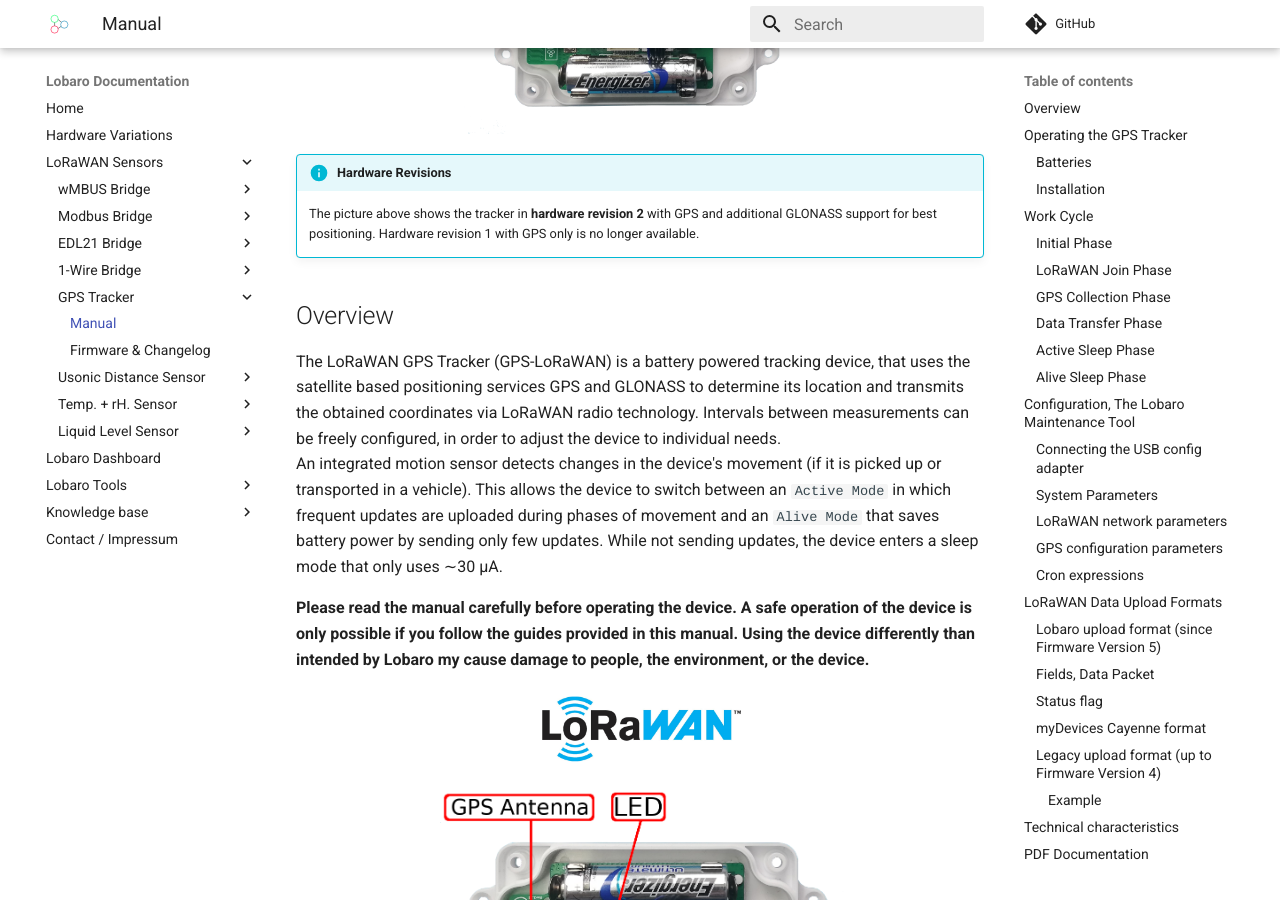
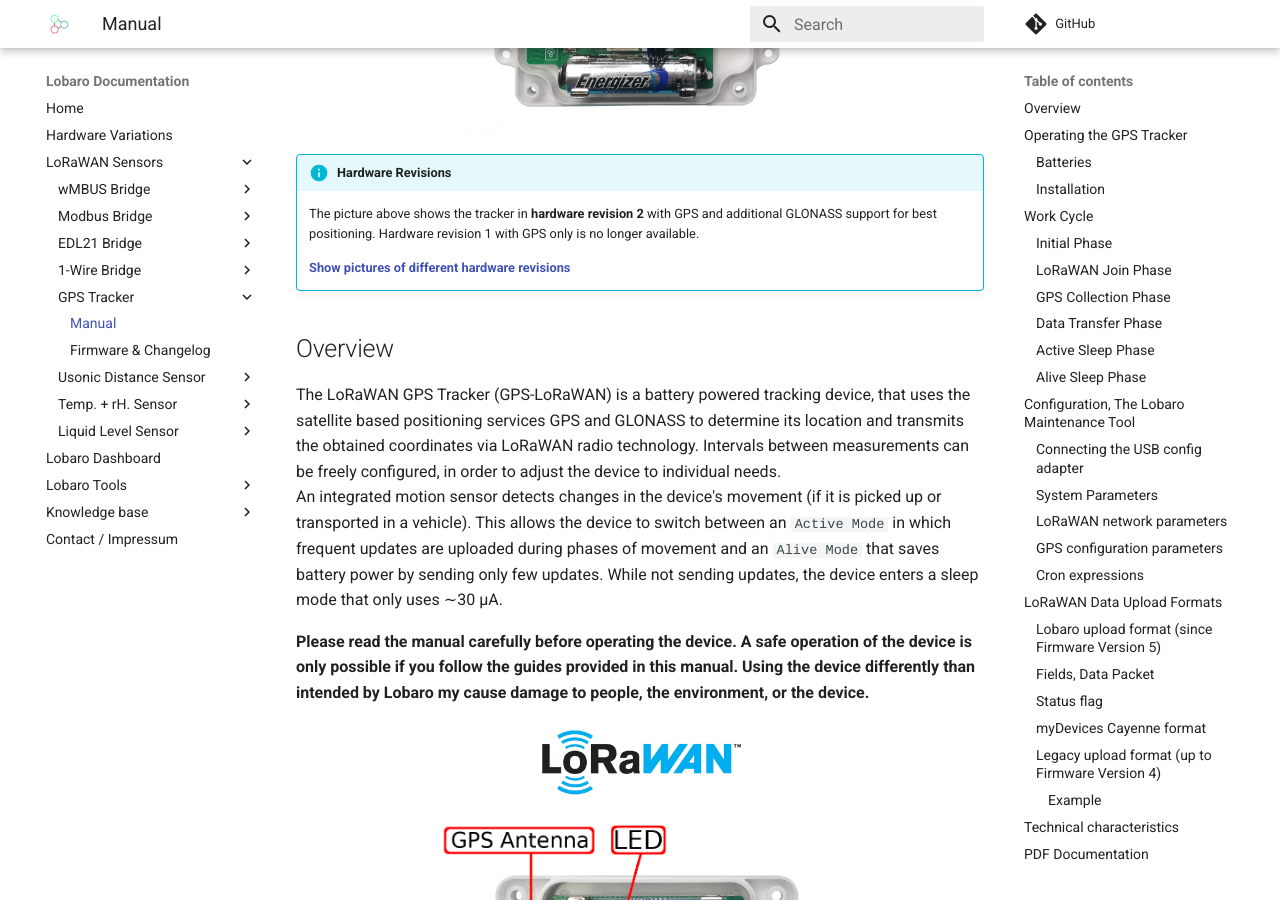
Before and after one commit to Lobaro/docs, an MkDocs documentation site: the page built from docs/lorawan-sensors/gps-lorawan/index.md, in a window 1280 px wide and 900 px high, scrolled down 446 px. Built offline with MkDocs 1.6.1 and Material for MkDocs 9.7.7, drawn with Linux system fonts in a browser that asks for light colours; a script that is not in the unit is left out; comment, search, counter and statistics services are not loaded.

Commit message:
update gps

```diff
--- a/docs/lorawan-sensors/gps-lorawan/index.md
+++ b/docs/lorawan-sensors/gps-lorawan/index.md
@@ -6,6 +6,8 @@
 !!! info "Hardware Revisions"
     The picture above shows the tracker in **hardware revision 2** with GPS and additional GLONASS support for best positioning.
     Hardware revision 1 with GPS only is no longer available.
+
+    [**Show pictures of different hardware revisions**](firmware.md){: target="_blank"}
 
 ## Overview
 
```
